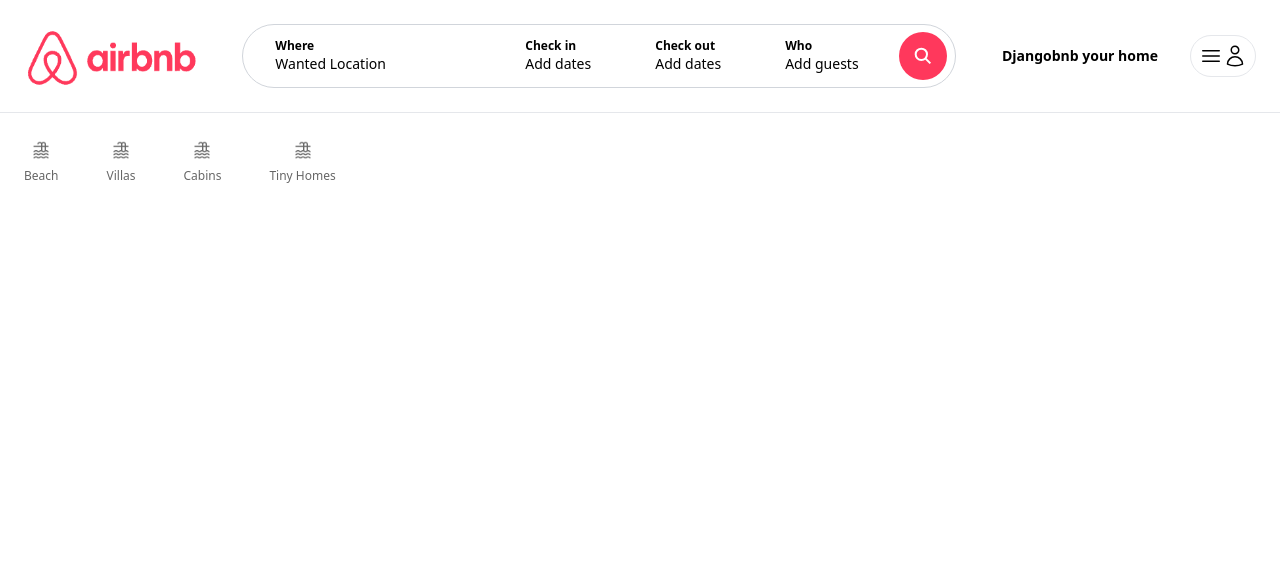
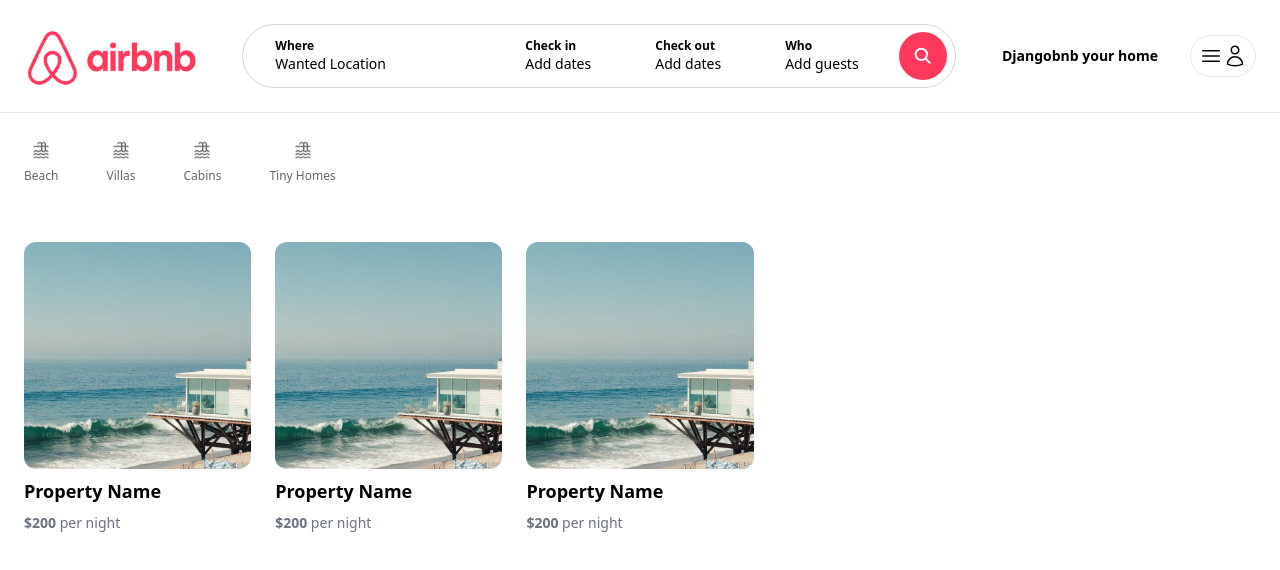
Before and after one commit to roquejessica/DjangoBnb, a Next.js app: page / in a window 1280 px wide. Shown: the top 570 px of the page. Built offline with nearby package versions, Linux system fonts and the light colour scheme.

Commit message:
List properties fro the front page (static) - Jessica Roque

```diff
--- /dev/null
+++ b/app/components/properties/PropertyList.tsx
@@ -0,0 +1,13 @@
+import PropertyListItem from "./PropertyListItem";
+
+const PropertyList = () => {
+    return (
+        <>
+            <PropertyListItem />
+            <PropertyListItem />
+            <PropertyListItem />
+        </>
+    )
+}
+
+export default PropertyList
--- /dev/null
+++ b/app/components/properties/PropertyListItem.tsx
@@ -0,0 +1,27 @@
+import Image from 'next/image';
+
+const PropertyListItem = () => {
+    return (
+        <div className="cursor-pointer">
+            <div className="relative overflow-hidden aspect-square rounded-xl">
+                <Image
+                    fill
+                    src="/beach_1.jpg"
+                    sizes="(max-width: 768px) 768px, (max-width: 1200px) 768px, 768px"
+                    className="hover:scale-110 object-cover transition h-full w-full"
+                    alt="Beach House"
+                />
+            </div>
+
+            <div className="mt-2">
+                <p className="text-lg font-bold">Property Name</p>
+            </div>
+
+            <div className="mt-2">
+                <p className="text-sm text-gray-500"><strong>$200</strong> per night</p>
+            </div>
+        </div>
+    )
+}
+
+export default PropertyListItem
--- a/app/page.tsx
+++ b/app/page.tsx
@@ -1,9 +1,14 @@
 import Categories from "./components/Categories";
+import PropertyList from "./components/properties/PropertyList";
 
 export default function Home() {
   return (
     <main className="max-w-[1500px] mx-auto px-6">
       <Categories />
+
+      <div className="mt-4 grid grid-cols-1 md:grid-cols-3 lg:grid-cols-5 gap-6">
+        <PropertyList />
+      </div>
     </main>
   );
 }
```
Also changed, not shown: public/beach_1.jpg (added), public/profile_pic_1.jpg (added).
